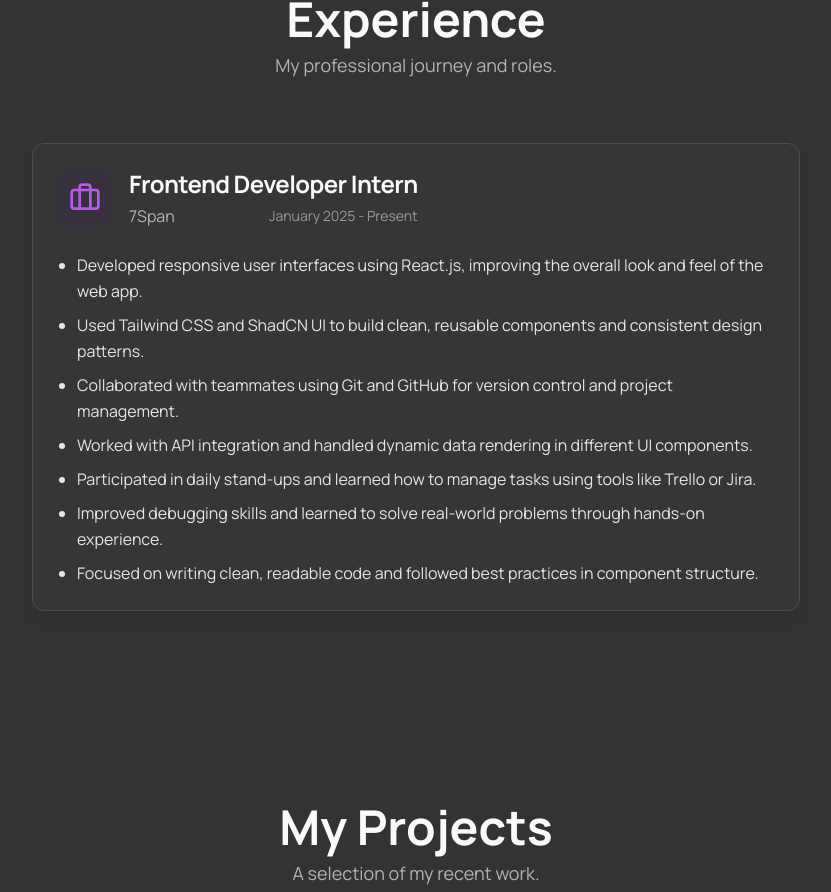
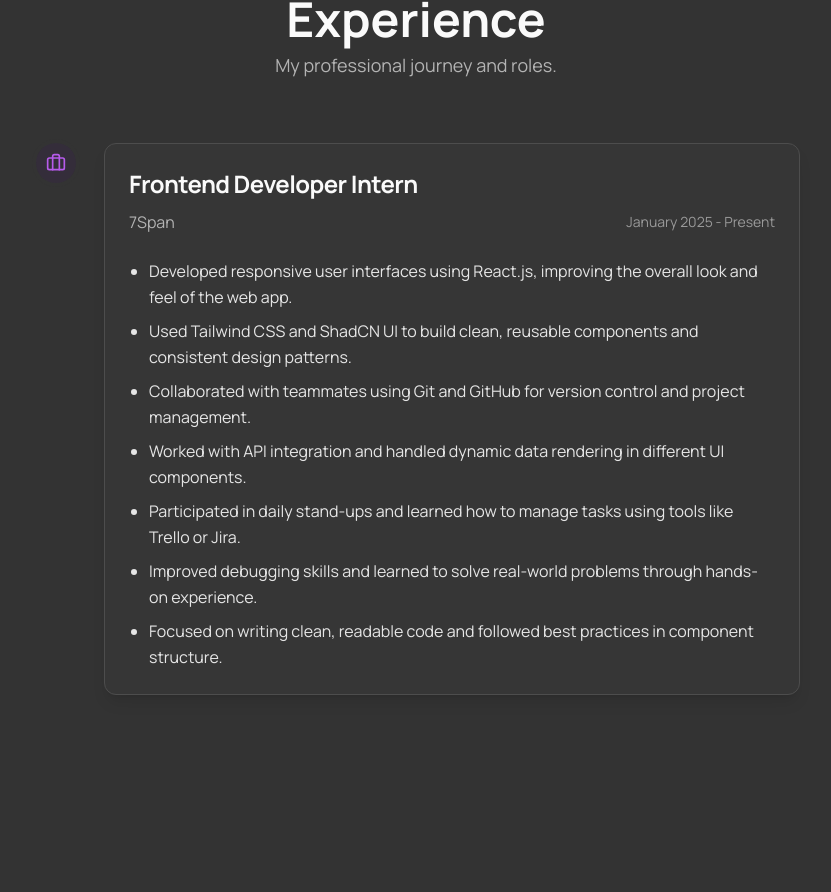
Before and after one commit to dhruvpanchal-271103/Dhruv-Portfolio, a Next.js app: page / in a window 1280 px wide. Shown: the part 2545-3437 px from the top of the page, without its empty margins (224-1055 px from the left). Built offline with nearby package versions, Linux system fonts and the light colour scheme.

Commit message:
change the design format of experience section

```diff
--- a/src/components/sections/experience-section.tsx
+++ b/src/components/sections/experience-section.tsx
@@ -34,25 +34,30 @@ export default function ExperienceSection() {
       <div className="max-w-3xl mx-auto">
         <div className="space-y-12">
           {workExperience.map((exp, index) => (
-            <Card
+            <div
               key={exp.id}
-              className="bg-card/50 backdrop-blur-sm shadow-lg hover:shadow-accent/20 transition-shadow duration-300 animate-fade-in opacity-0"
+              className="flex animate-fade-in opacity-0"
               style={{ animationDelay: `${index * 150}ms` }}
             >
+              {/* Left Column: Timeline marker and connecting line */}
+              <div className="flex flex-col items-center mr-6 w-12"> {/* Added fixed width for alignment */}
+                <div className="bg-primary/10 p-2.5 rounded-full ring-4 ring-background z-10">
+                  <Briefcase className="w-5 h-5 text-accent" />
+                </div>
+                {index < workExperience.length - 1 && (
+                  <div className="w-px flex-1 bg-border/70 mt-2"></div>
+                )}
+              </div>
+
+              {/* Right Column: Content Card */}
+              <Card className="flex-1 bg-card/50 backdrop-blur-sm shadow-lg hover:shadow-accent/20 transition-shadow duration-300">
                 <CardHeader>
-                <div className="flex items-center space-x-4">
-                  <div className="bg-primary/10 p-3 rounded-md shrink-0">
-                     <Briefcase className="w-8 h-8 text-accent" />
-                  </div>
-                  <div>
                   <CardTitle className="font-headline text-xl md:text-2xl text-foreground mb-1">{exp.role}</CardTitle>
                   <div className="flex flex-col sm:flex-row sm:items-center sm:justify-between gap-x-2 gap-y-1">
                     <CardDescription className="text-base text-muted-foreground font-medium">{exp.company}</CardDescription>
                     <p className="text-sm text-muted-foreground/80 sm:mt-0 shrink-0 whitespace-nowrap">
                       {exp.startDate} - {exp.endDate}
                     </p>
-                    </div>
-                  </div>
                   </div>
                 </CardHeader>
                 <CardContent>
@@ -63,6 +68,7 @@ export default function ExperienceSection() {
                   </ul>
                 </CardContent>
               </Card>
+            </div>
           ))}
         </div>
       </div>
```
Lines whose indentation alone changed are shown as unchanged.
